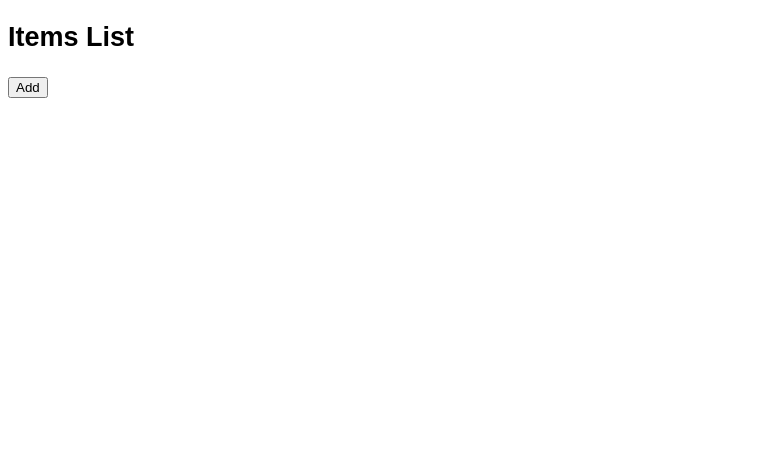
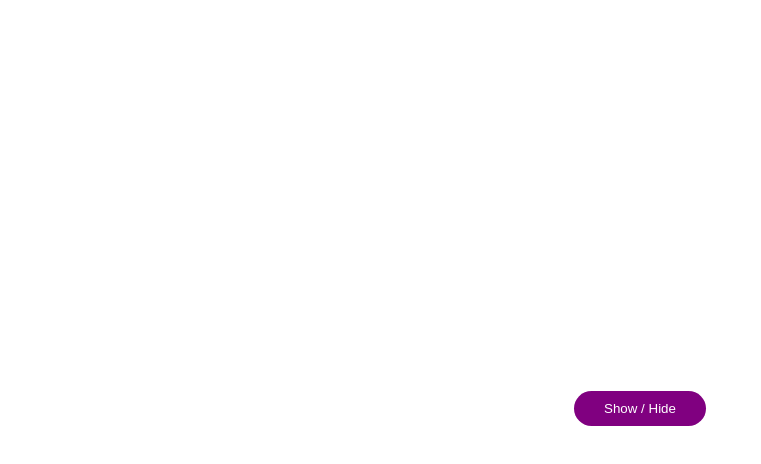
Before and after one commit to Twana9/training-react, a React (Vite) app: page / in a window 1280 px wide. Shown: the top 464 px of the page, without its empty margins (0-761 px from the left). Built offline with nearby package versions, Linux system fonts and the light colour scheme.

Commit message:
first framer-motion component

```diff
--- a/package.json
+++ b/package.json
@@ -11,6 +11,7 @@
   },
   "dependencies": {
     "axios": "^1.7.2",
+    "framer-motion": "^11.3.28",
     "immer": "^10.1.1",
     "react": "^18.2.0",
     "react-dom": "^18.2.0",
--- a/src/App.jsx
+++ b/src/App.jsx
@@ -7,11 +7,12 @@ import { User } from "./PagesTwo/User";
 import ToolTip from "./Transition/ToolTip";
 import Trans from "./TransitionGroup/Trans";
 import TransGroup from "./TransitionGroup/TransGroup";
+import FirstFramer from "./Framer-Motion/FirstFramer";
 
 export default function App() {
   return (
     <>
-      <TransGroup />
+      <FirstFramer />
       {/* <nav>
         <ul>
           <li>
--- /dev/null
+++ b/src/Framer-Motion/FirstFramer.jsx
@@ -0,0 +1,58 @@
+import { motion, AnimatePresence } from "framer-motion";
+import { useState } from "react";
+export default function FirstFramer() {
+  const [isOpen, setIsOpen] = useState(false);
+  return (
+    <div
+      style={{
+        height: "100vh",
+        display: "flex",
+        flexDirection: "column",
+        gap: "20px",
+        justifyContent: "center",
+        alignItems: "center",
+      }}
+    >
+      <motion.button
+        onClick={() => setIsOpen(!isOpen)}
+        style={{
+          padding: "10px 30px",
+          background: "purple",
+          color: "white",
+          border: "none",
+          borderRadius: 20,
+        }}
+        layout
+      >
+        Show / Hide
+      </motion.button>
+      <AnimatePresence mode="popLayout">
+        {isOpen && (
+          <motion.div
+            initial={{
+              rotate: 0,
+              scale: 0,
+            }}
+            animate={{
+              rotate: "180deg",
+              scale: 1,
+            }}
+            exit={{
+              rotate: 0,
+              scale: 0,
+            }}
+            transition={{
+              duration: 0.3,
+              ease: "easeInOut",
+            }}
+            style={{
+              height: 150,
+              width: 150,
+              background: "black",
+            }}
+          ></motion.div>
+        )}
+      </AnimatePresence>
+    </div>
+  );
+}
```
Also changed, not shown: 1 other file (tests, documents, lock files or other folders).
